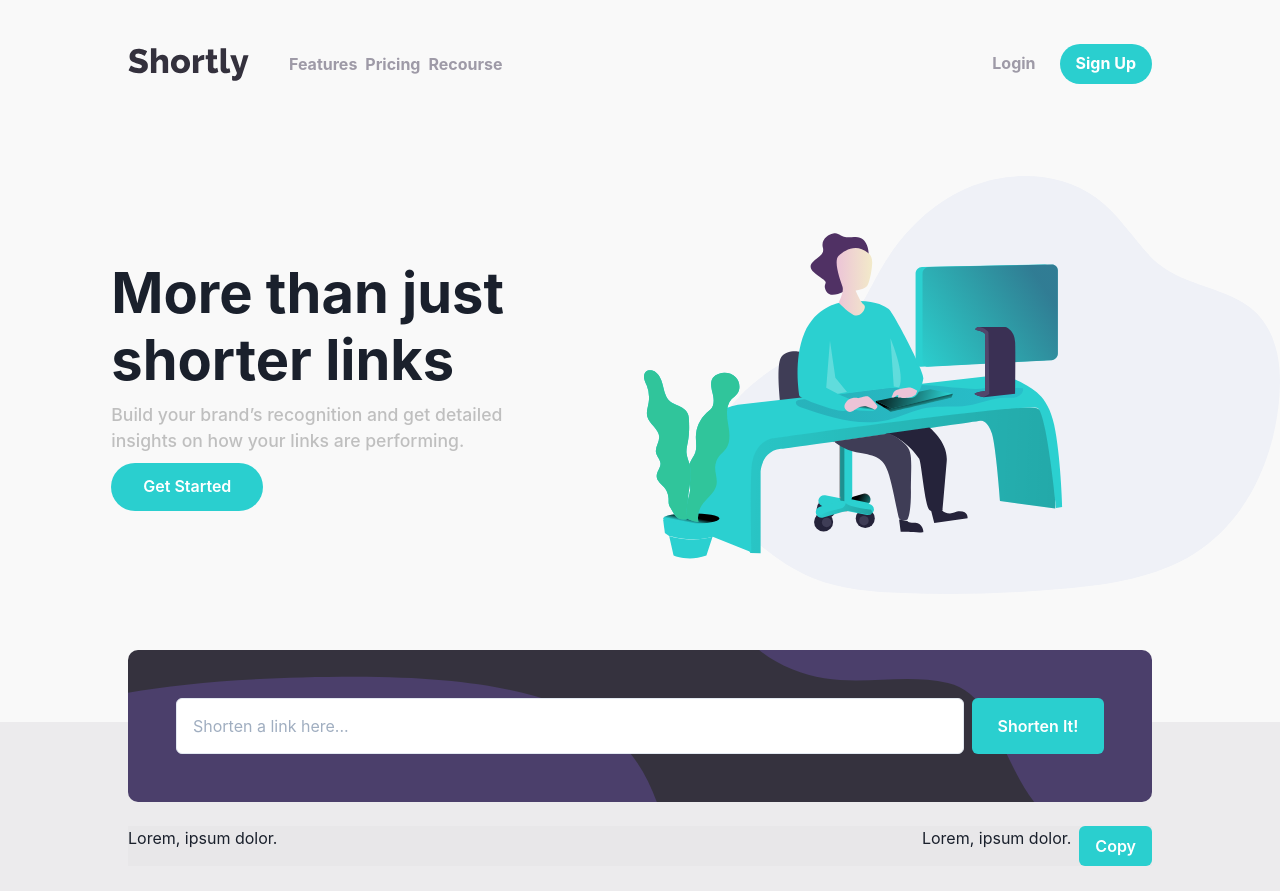
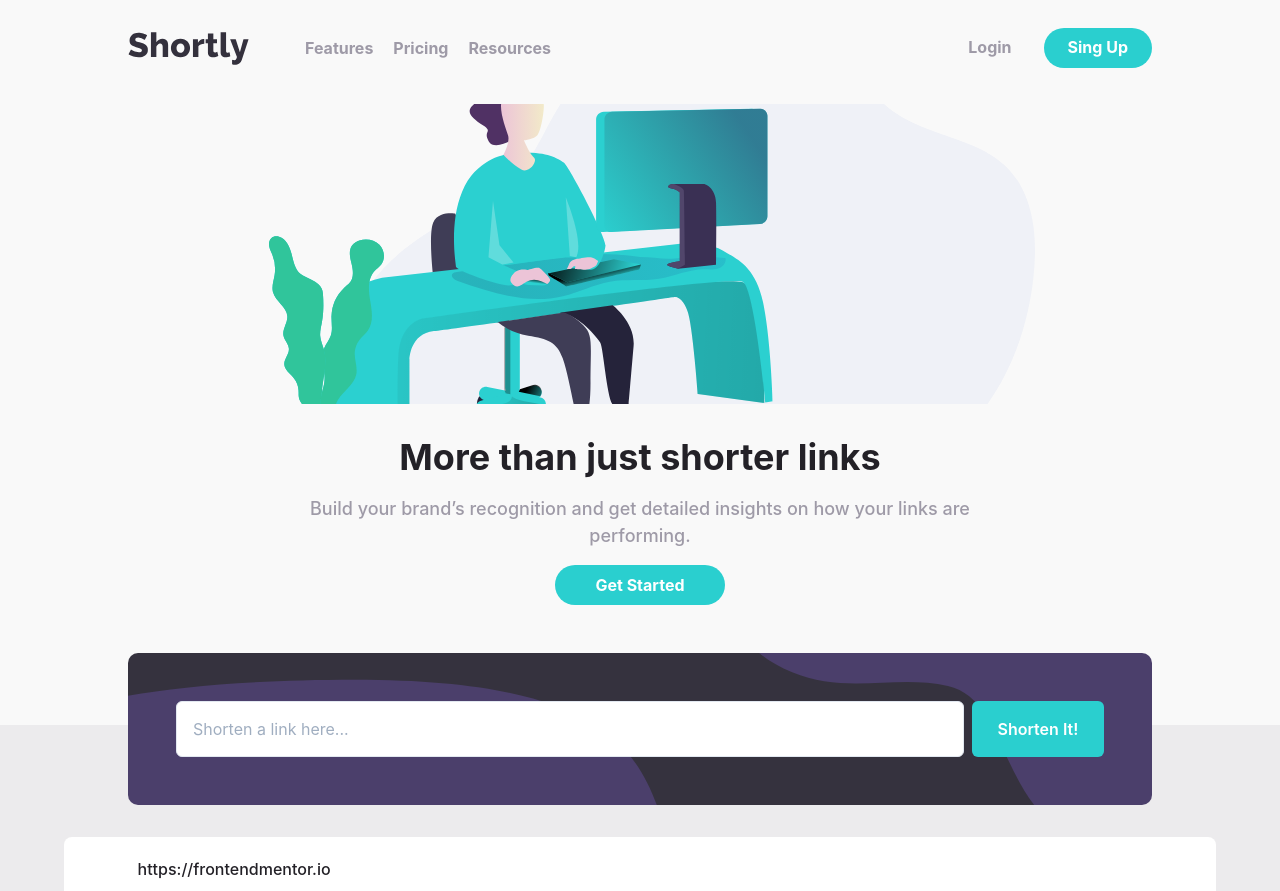
Before and after one commit to brayanpesantes/url-shortening-app, a React (Vite) app: page / in a window 1280 px wide. Shown: the top 891 px of the page. Built offline with nearby package versions, Linux system fonts and the light colour scheme.

Commit message:
modificaciones generales Y mejoramiento de Componentes

```diff
--- a/src/App.jsx
+++ b/src/App.jsx
@@ -1,36 +1,40 @@
-import { Box, Stack, VStack } from '@chakra-ui/react'
+import { Box, Button, Divider, Flex, HStack, Link, Stack, useBoolean, VStack } from '@chakra-ui/react'
 import Header from './components/Header'
+import ResponsiveHeader from './components/Header/ResponsiveHeader'
 import Hero from './components/Hero'
 import FromRecordLink from './components/FromRecordLink'
 import ListLinkItem from './components/ListLinkItem'
+import { AnimatePresence } from 'framer-motion'
+import ListAdvance from './components/ListAdvance'
+
 
 function App() {
+
+  const [isOpen, setIsOpen] = useBoolean()
   return (
-    <Box w="100vw" minH={["100vh"]}>
-      <Box
-        bg={"neutral.50"}
-        position="relative"
-        padding={0}
-        margin={0}
-      >
-        <Header />
-        <Box p="3rem 0 8rem 0">
-          <Hero />
-        </Box>
 
+    <VStack
+      w="full"
+      minH={"100vh"}
+      overflow="hidden"
+      spacing={0}
+      pos="relative"
+
+    >
+      <VStack pos={"relative"} bg="neutral.50" w="full">
+        <Header setIsOpen={setIsOpen.toggle} isOpen={isOpen} />
+
+        < AnimatePresence exitBeforeEnter>
+          {isOpen && <ResponsiveHeader />}
+        </AnimatePresence>
+        <Hero />
         <FromRecordLink />
-      </Box>
-
-      {/* Part Two */}
-
-      <VStack bg={"neutral.100"}
-        padding={0}
-        margin={0}
-      >
-        <Box pt={'24'}>
-
-        </Box>
+        <Box p={14} />
+      </VStack>
+      <VStack bg={"neutral.100"} spacing={0} w="full">
+        <Box p={14} />
         <ListLinkItem />
+        <ListAdvance />
         {/* <Text> */}
 
 
@@ -40,10 +44,8 @@ function App() {
 
 
 
-          Advanced Statistics
 
-          Track how your links are performing across the web with our
-          advanced statistics dashboard.
+
 
           Brand Recognition
 
@@ -83,8 +85,54 @@ function App() {
           Careers
           Contact</Text> */}
       </VStack>
-    </Box >
+    </VStack >
+
+
   )
+
 }
 
 export default App
+
+
+const MenuResponsive = () => {
+
+  return (
+    <VStack
+      w="90%"
+      bg="primary.200"
+      position="absolute"
+      top={"24"}
+      spacing={{ base: 4 }}
+      py={{ base: 4 }}
+      borderRadius="2xl"
+      as={motion.div}
+      initial={{ opacity: 0 }}
+      animate={{ opacity: 1 }}
+      exit={{ opacity: 0 }}
+      transition={{ ease: "easeOut", duration: 2 }}
+    >
+      <Link color="white" fontWeight="700" fontSize="xl">Features</Link>
+      <Link color="white" fontWeight="700" fontSize="xl">Pricing</Link>
+      <Link color="white" fontWeight="700" fontSize="xl">Resource</Link>
+      <Divider w="80%" />
+      <Button
+        variant="ghost"
+        color="white"
+        fontWeight={700}
+        paddingX={4}
+        w="80%"
+      >
+        Login
+      </Button>
+      <Button
+        color="white"
+        bgColor="primary.100"
+        fontWeight={700}
+        px={4}
+        w="80%"
+        borderRadius={"full"}
+      >Sing Up</Button>
+    </VStack>
+  )
+}
--- /dev/null
+++ b/src/components/Header/ResponsiveHeader.jsx
@@ -0,0 +1,47 @@
+import React from 'react'
+import { motion } from 'framer-motion'
+import { Divider, Link, VStack, Button } from '@chakra-ui/react'
+
+function ResponsiveHeader() {
+  return (
+    <VStack
+      w="90%"
+      bg="primary.200"
+      position="absolute"
+      top={"24"}
+      spacing={{ base: 4 }}
+      py={{ base: 4 }}
+      borderRadius="2xl"
+      as={motion.div}
+      initial={{ opacity: 0 }}
+      animate={{ opacity: 1 }}
+      exit={{ opacity: 0 }}
+      transition={{ ease: "easeOut", duration: 2 }}
+      zIndex={'modal'}
+    >
+      <Link color="white" fontWeight="700" fontSize="xl">Features</Link>
+      <Link color="white" fontWeight="700" fontSize="xl">Pricing</Link>
+      <Link color="white" fontWeight="700" fontSize="xl">Resource</Link>
+      <Divider w="80%" />
+      <Button
+        variant="ghost"
+        color="white"
+        fontWeight={700}
+        paddingX={4}
+        w="80%"
+      >
+        Login
+      </Button>
+      <Button
+        color="white"
+        bgColor="primary.100"
+        fontWeight={700}
+        px={4}
+        w="80%"
+        borderRadius={"full"}
+      >Sing Up</Button>
+    </VStack>
+  )
+}
+
+export default ResponsiveHeader
--- a/src/components/Header/index.jsx
+++ b/src/components/Header/index.jsx
@@ -1,47 +1,72 @@
-import { Button, HStack, IconButton, Image, Link } from '@chakra-ui/react'
+import { Box, Button, Flex, HStack, IconButton, Image, Link, Spacer, VStack } from '@chakra-ui/react'
 import React from 'react'
 import logo from '../../../public/images/logo.svg'
 import { GiHamburgerMenu } from 'react-icons/gi'
-function Header() {
+import { MdClose } from 'react-icons/md'
+function Header({ setIsOpen, isOpen }) {
   return (
+    <Box w={["90%", "80%"]}>
       <HStack
-      w={"80%"}
-      alignItems={"center"}
-      justifyContent={"space-between"}
-      h={32}
-      margin={"auto"}
+        alignItems="center"
+        w="full"
+        h={24}
+        flexShrink={0}
       >
-      <HStack gap={8} >
-        <Image src={logo} alt="logo" />
-        <HStack gap={5} display={{ base: 'none', md: "block" }}>
-          <Link href="/" color={"neutral.300"} fontWeight={"700"}>Features</Link>
-          <Link href="/" color={"neutral.300"} fontWeight={"700"}>Pricing</Link>
-          <Link href="/" color={"neutral.300"} fontWeight={"700"}>Recourse</Link>
+        <HStack spacing={14}>
+          <Image src={logo} />
+          <HStack display={{ base: 'none', lg: "block" }} spacing={5}>
+            <Link
+              href='#hero'
+              color="neutral.300"
+              fontWeight="700"
+            >
+              Features
+            </Link>
+            <Link
+              href='#hero'
+              color="neutral.300"
+              fontWeight="700"
+            >
+              Pricing
+            </Link>
+            <Link
+              href='#hero'
+              color="neutral.300"
+              fontWeight="700"
+            >
+              Resources
+            </Link>
           </HStack>
         </HStack>
-
-      <HStack display={{ base: "none", md: "block " }}>
+        <Spacer />
+        <IconButton
+          display={{ base: "flex", lg: "none" }}
+          aria-label='button hamburger'
+          icon={isOpen ? <MdClose size={28} /> : <GiHamburgerMenu size={28} />}
+          variant="ghost"
+          onClick={setIsOpen}
+        />
+        <HStack display={{ base: 'none', lg: "block" }}>
           <Button
-          variant={"ghost"}
-          color={"neutral.300"}
-          fontWeight={"700"}
-        >Login</Button>
+            color="neutral.300"
+            variant="ghost"
+            fontWeight="700"
+            px={6}
+          >
+            Login
+          </Button>
           <Button
-          bg={"primary.100"}
-          color={"white"}
-          fontWeight={"700"}
-          borderRadius={30}
-        >Sign Up</Button>
+            bg="primary.100"
+            borderRadius="full"
+            px={6}
+            fontWeight="700"
+            color="white"
+          >
+            Sing Up
+          </Button>
         </HStack>
-      <IconButton
-        aria-label='icon hamburger'
-        icon={<GiHamburgerMenu size={30} />}
-        variant="ghost"
-        color={"neutral.300"}
-        size='lg'
-        display={['flex', 'none']}
-      />
       </HStack >
+    </Box >
   )
 }
 
--- a/src/components/Hero/index.jsx
+++ b/src/components/Hero/index.jsx
@@ -1,52 +1,58 @@
 import { Box, Button, Flex, Heading, HStack, Image, Stack, Text, VStack } from '@chakra-ui/react'
 import React from 'react'
-import ImageHro from '../../../public/images/illustration-working.svg'
+import ImageHero from '../../../public/images/illustration-working.svg'
 
 function Hero() {
   return (
+    <Stack spacing={8}>
+      <Box
+        flexBasis={"100%"}
+        pos="relative"
+      >
+        <Box pos={"relative"} height={300} >
+          <Image
+            src={ImageHero}
+            pos={"absolute"}
+            objectFit="cover"
+            objectPosition={"left"}
+            height={"full"}
+            w="full"
+            right={-3} />
+        </Box>
+      </Box>
 
-    <Box>
-      <HStack flexDirection={['column-reverse', "row"]}>
-        <HStack flexBasis={"50%"} >
+      <Box flexBasis={"100%"}>
         <VStack
-            w={["90%", "65%"]}
-            margin={'auto'}
-            alignItems={["center", "self-start"]}
+          w="90%"
+          marginX={"auto"}
+          spacing={4}
         >
           <Heading
-              fontSize={["5xl", 56]}
+            textAlign={"center"}
+            fontSize={"4xl"}
             fontWeight={700}
-              textAlign={['center', "left"]}
+            color="neutral.500"
           >
             More than just shorter links
           </Heading>
           <Text
-              textAlign={['center', "left"]}
-              color={"neutral.200"}
-              fontWeight={"500"}
-              mt={3}
-              fontSize={["1.3rem", "1.1rem"]}
-            >
-              Build your brand’s recognition and get detailed insights
-              on how your links are performing.
-            </Text>
+            textAlign={"center"}
+            fontSize={"large"}
+            fontWeight={500}
+            color="neutral.300"
+
+          >Build your brand’s recognition and get detailed insights on how your links are performing.</Text>
           <Button
-              mt={[14, 6]}
-              paddingX={["2.5rem", "2rem"]}
-              paddingY={["1.5rem", "1.5rem"]}
-              bg={"primary.100"}
-              color={"white"}
-              borderRadius={25}
-            >
-              Get Started
-            </Button>
+            bg="primary.100"
+            borderRadius="full"
+            px={10}
+            py={5}
+            fontWeight="700"
+            color="white"
+          >Get Started </Button>
         </VStack>
-        </HStack>
-        <HStack flexBasis={"50%"}>
-          <Image src={ImageHro} objectFit="contain" />
-        </HStack>
-      </HStack>
-    </Box >
+      </Box>
+    </Stack >
 
 
   )
--- a/src/components/LinkItem/index.jsx
+++ b/src/components/LinkItem/index.jsx
@@ -4,20 +4,24 @@ function LinkItem() {
   return (
     <Flex
       w={"100%"}
-      bg="neutral.50">
-      <Box
-        display={"flex"}
-        gap={2}
-        w={"100%"}
-        flexDirection={['column', "row"]}
-        justifyContent={["start", "space-between"]}
-
+      bg="white"
+      py={3}
+      borderRadius={"lg"}>
+      <Stack
+        direction={"column"}
+        spacing={1}
+        w={"90%"}
+        margin="auto"
       >
         <Text
           textAlign={"start"}
-          w={["90%", "50%"]}
+          w={"90%"}
+          color="neutral.500"
+          fontWeight={"500"}
+          px={4}
+          py={2}
         >
-          Lorem, ipsum dolor.
+          https://frontendmentor.io
         </Text>
         <Divider bg={"neutral.300"} display={['block', 'none']} />
         <Box
@@ -27,17 +31,21 @@ function LinkItem() {
           flexDirection={["column", "row"]}
         >
           <Text
-            w={["100%", 'auto']}
-            textAlign={["start", "auto"]}
+            textAlign={"start"}
+            w={"90%"}
+            color="primary.100"
+            fontWeight={"500"}
+            px={4}
+            py={1}
           >
-            Lorem, ipsum dolor.
+            https://frontendment
           </Text>
           <Button bg={"primary.100"} color={"white"} w={["100%", "auto"]}>
             Copy
           </Button>
         </Box>
-      </Box>
-    </Flex>
+      </Stack>
+    </Flex >
   )
 }
 
--- /dev/null
+++ b/src/components/ListAdvance/index.jsx
@@ -0,0 +1,13 @@
+import { Box } from '@chakra-ui/react'
+import React from 'react'
+import SectionAdvance from './SectionAdvance'
+
+function ListAdvance() {
+  return (
+    <Box py={10} w="80%">
+      <SectionAdvance />
+    </Box>
+  )
+}
+
+export default ListAdvance
--- a/src/components/ListLinkItem/index.jsx
+++ b/src/components/ListLinkItem/index.jsx
@@ -1,21 +1,15 @@
-import { HStack, Stack, VStack } from '@chakra-ui/react'
+import { Flex, HStack, Stack, VStack } from '@chakra-ui/react'
 import React from 'react'
 import LinkItem from '../LinkItem'
 
 function ListLinkItem() {
   return (
-    <Stack w={"100%"} alignItems="center">
-      <VStack w={"80%"} gap={10} p={0} m={0}>
-        <LinkItem />
-        <LinkItem />
-        <LinkItem />
-        <LinkItem />
-        <LinkItem />
-        <LinkItem />
-        <LinkItem />
-        <LinkItem />
-      </VStack>
-    </Stack>
+    <VStack w="90%" spacing={5}>
+      <LinkItem />
+      <LinkItem />
+      <LinkItem />
+      <LinkItem />
+    </VStack>
   )
 }
 
```
Also changed, not shown: src/components/CardAvance/index.jsx (added, +9 -0 lines), src/components/ListAdvance/SectionAdvance.jsx (added, +17 -0 lines). Lines whose indentation alone changed are shown as unchanged.
